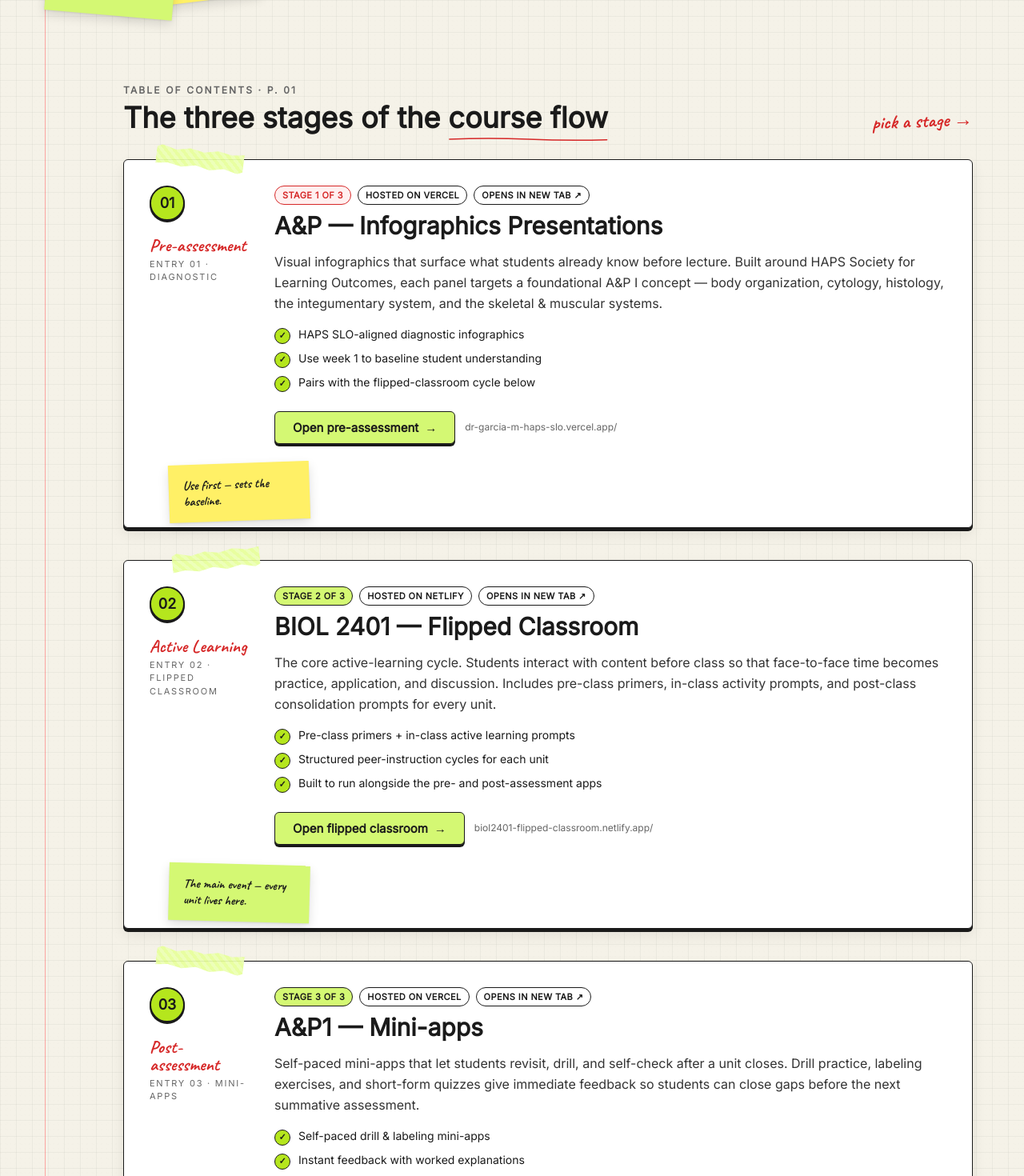
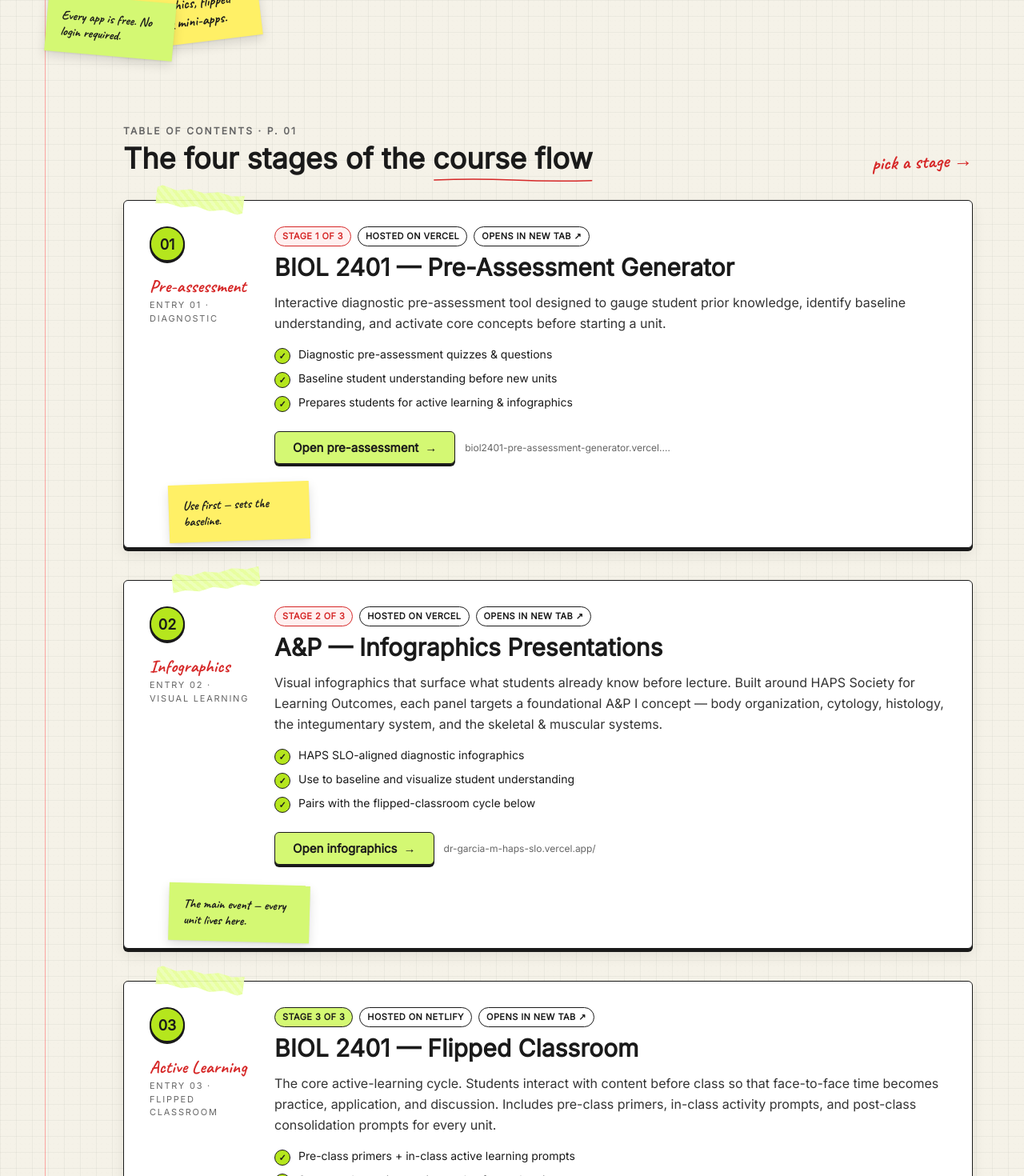
Before and after one commit to victogarcia4/biol-2401-vhgm-resources, a Next.js app: page / in a window 1280 px wide. Shown: the part 900-2370 px from the top of the page at 80% size. Built offline with nearby package versions, Linux system fonts and the light colour scheme.

Commit message:
Add Pre-Assessment Generator as stage 1 and structure 4-stage course flow

```diff
--- a/src/app/page.tsx
+++ b/src/app/page.tsx
@@ -12,42 +12,60 @@ const RESOURCES = [
     index: 1,
     stage: "Pre-assessment",
     kicker: "Entry 01 · Diagnostic",
-    title: "A&P — Infographics Presentations",
+    title: "BIOL 2401 — Pre-Assessment Generator",
     blurb:
-      "Visual infographics that surface what students already know before lecture. Built around HAPS Society for Learning Outcomes, each panel targets a foundational A&P I concept — body organization, cytology, histology, the integumentary system, and the skeletal & muscular systems.",
+      "Interactive diagnostic pre-assessment tool designed to gauge student prior knowledge, identify baseline understanding, and activate core concepts before starting a unit.",
     bullets: [
-      "HAPS SLO-aligned diagnostic infographics",
-      "Use week 1 to baseline student understanding",
-      "Pairs with the flipped-classroom cycle below",
+      "Diagnostic pre-assessment quizzes & questions",
+      "Baseline student understanding before new units",
+      "Prepares students for active learning & infographics",
     ],
     platform: "Vercel",
-    href: "https://dr-garcia-m-haps-slo.vercel.app/",
+    href: "https://biol2401-pre-assessment-generator.vercel.app/",
     cta: "Open pre-assessment",
     accent: "red" as const,
     rotation: -2,
   },
   {
     index: 2,
+    stage: "Infographics",
+    kicker: "Entry 02 · Visual Learning",
+    title: "A&P — Infographics Presentations",
+    blurb:
+      "Visual infographics that surface what students already know before lecture. Built around HAPS Society for Learning Outcomes, each panel targets a foundational A&P I concept — body organization, cytology, histology, the integumentary system, and the skeletal & muscular systems.",
+    bullets: [
+      "HAPS SLO-aligned diagnostic infographics",
+      "Use to baseline and visualize student understanding",
+      "Pairs with the flipped-classroom cycle below",
+    ],
+    platform: "Vercel",
+    href: "https://dr-garcia-m-haps-slo.vercel.app/",
+    cta: "Open infographics",
+    accent: "red" as const,
+    rotation: 1.5,
+  },
+  {
+    index: 3,
     stage: "Active Learning",
-    kicker: "Entry 02 · Flipped Classroom",
+    kicker: "Entry 03 · Flipped Classroom",
     title: "BIOL 2401 — Flipped Classroom",
     blurb:
       "The core active-learning cycle. Students interact with content before class so that face-to-face time becomes practice, application, and discussion. Includes pre-class primers, in-class activity prompts, and post-class consolidation prompts for every unit.",
     bullets: [
       "Pre-class primers + in-class active learning prompts",
       "Structured peer-instruction cycles for each unit",
-      "Built to run alongside the pre- and post-assessment apps",
+      "Built to run alongside the pre-assessment and post-assessment apps",
     ],
     platform: "Netlify",
     href: "https://biol2401-flipped-classroom.netlify.app/",
     cta: "Open flipped classroom",
     accent: "lime" as const,
-    rotation: 1.5,
+    rotation: -1.5,
   },
   {
-    index: 3,
+    index: 4,
     stage: "Post-assessment",
-    kicker: "Entry 03 · Mini-apps",
+    kicker: "Entry 04 · Mini-apps",
     title: "A&P1 — Mini-apps",
     blurb:
       "Self-paced mini-apps that let students revisit, drill, and self-check after a unit closes. Drill practice, labeling exercises, and short-form quizzes give immediate feedback so students can close gaps before the next summative assessment.",
@@ -60,7 +78,7 @@ const RESOURCES = [
     href: "https://mini-ap1-apps.vercel.app/",
     cta: "Open mini-apps",
     accent: "lime" as const,
-    rotation: -1.5,
+    rotation: 1,
   },
 ];
 
@@ -77,14 +95,14 @@ export default function Page() {
         <main>
           <Hero />
 
-          {/* The three resource stages */}
+          {/* The four resource stages */}
           <section id="resources" className="px-5 sm:px-10 lg:px-16 pt-6 pb-16">
             <div className="max-w-6xl mx-auto">
               <div className="flex items-end justify-between flex-wrap gap-3 mb-8">
                 <div>
                   <span className="nb-eyebrow">Table of Contents · P. 01</span>
                   <h2 className="text-3xl sm:text-4xl font-extrabold mt-1">
-                    The three stages of the{" "}
+                    The four stages of the{" "}
                     <span className="nb-underline-doodle">course flow</span>
                   </h2>
                 </div>
--- a/src/components/notebook/hero.tsx
+++ b/src/components/notebook/hero.tsx
@@ -29,7 +29,8 @@ export function Hero() {
 
           <p className="mt-6 max-w-2xl text-base sm:text-lg text-[#333] leading-relaxed">
             A single home for everything BIOL 2401 — the{" "}
-            <span className="nb-highlight">pre-assessment infographics</span>, the{" "}
+            <span className="nb-highlight">pre-assessment generator</span>, the{" "}
+            <span className="nb-highlight">infographics presentations</span>, the{" "}
             <span className="nb-marker">flipped-classroom active-learning cycle</span>, and the{" "}
             <span className="nb-highlight">post-assessment mini-apps</span>. Built by Dr. Victor
             Garcia Martinez for Lone Star College students.
@@ -50,10 +51,10 @@ export function Hero() {
             </a>
           </div>
 
-          {/* Stat row — three quick numbers from the course */}
+          {/* Stat row — four quick numbers from the course */}
           <div className="mt-10 grid grid-cols-3 gap-3 sm:gap-4 max-w-2xl">
             {[
-              { n: "3", l: "Stages of practice" },
+              { n: "4", l: "Stages of practice" },
               { n: "1", l: "Flipped-classroom cycle" },
               { n: "100%", l: "Free & open access" },
             ].map((s) => (
@@ -76,7 +77,7 @@ export function Hero() {
           className="hidden lg:block absolute right-2 top-12 w-44"
         >
           <span className="block text-lg leading-tight">
-            Tip: pre-assessment first, then flipped class, then mini-apps.
+            Tip: pre-assessment first, then infographics, flipped class, &amp; mini-apps.
           </span>
         </StickyNote>
 
--- a/src/components/notebook/how-to-use.tsx
+++ b/src/components/notebook/how-to-use.tsx
@@ -10,21 +10,28 @@ export function HowToUse() {
       n: 1,
       title: "Run the pre-assessment",
       body:
-        "Open the infographics app the week before a new unit begins. Skim each panel and note which concepts already feel familiar — and which are brand new. This is diagnostic, not graded.",
+        "Open the pre-assessment tool the week before a new unit starts to test prior knowledge and baseline understanding. This is diagnostic, not graded.",
       tag: "Week 0",
     },
     {
       n: 2,
+      title: "Review the infographics",
+      body:
+        "Explore visual infographics aligned with HAPS SLOs to visualize foundational A&P I concepts before lectures.",
+      tag: "Pre-class",
+    },
+    {
+      n: 3,
       title: "Show up to the flipped class",
       body:
-        "The flipped-classroom app holds your pre-class primers and in-class activities. Complete the pre-class work, then come ready to apply it — class time is for practice, not lecture.",
+        "The flipped-classroom app holds your pre-class primers and in-class activities. Complete pre-class work and come ready to apply it during face-to-face time.",
       tag: "Each unit",
     },
     {
-      n: 3,
+      n: 4,
       title: "Drill with the mini-apps",
       body:
-        "After each unit, return to the mini-apps for self-paced drill practice. Aim for short, frequent sessions — three 15-minute runs beat one 45-minute cram the night before the exam.",
+        "After each unit, return to the mini-apps for self-paced drill practice. Short, frequent sessions beat one cram night before the exam.",
       tag: "Before exams",
     },
   ];
@@ -34,11 +41,11 @@ export function HowToUse() {
       <div className="max-w-6xl mx-auto">
         <p className="nb-eyebrow mb-2">How to use this pack · P. 03</p>
         <h2 className="text-3xl sm:text-4xl font-extrabold mb-8">
-          Three steps, <span className="nb-underline-doodle">one rhythm</span>
+          Four steps, <span className="nb-underline-doodle">one rhythm</span>
         </h2>
 
         <div className="nb-card p-6 sm:p-8">
-          <div className="grid md:grid-cols-3 gap-6 md:gap-8">
+          <div className="grid sm:grid-cols-2 lg:grid-cols-4 gap-6 md:gap-8">
             {steps.map((s) => (
               <div key={s.n} className="relative">
                 <div className="flex items-center gap-3 mb-3">
--- a/src/components/notebook/site-footer.tsx
+++ b/src/components/notebook/site-footer.tsx
@@ -12,12 +12,20 @@ export function SiteFooter() {
         <div className="flex items-center gap-5 flex-wrap text-sm">
           <span className="font-bold">BIOL 2401 · A&amp;P I</span>
           <a
+            href="https://biol2401-pre-assessment-generator.vercel.app/"
+            target="_blank"
+            rel="noopener noreferrer"
+            className="hover:text-[#d4f873] transition-colors"
+          >
+            Pre-assessment ↗
+          </a>
+          <a
             href="https://dr-garcia-m-haps-slo.vercel.app/"
             target="_blank"
             rel="noopener noreferrer"
             className="hover:text-[#d4f873] transition-colors"
           >
-            Pre-assessment ↗
+            Infographics ↗
           </a>
           <a
             href="https://biol2401-flipped-classroom.netlify.app/"
```
Also changed, not shown: 2 other files (tests, documents, lock files or other folders).
